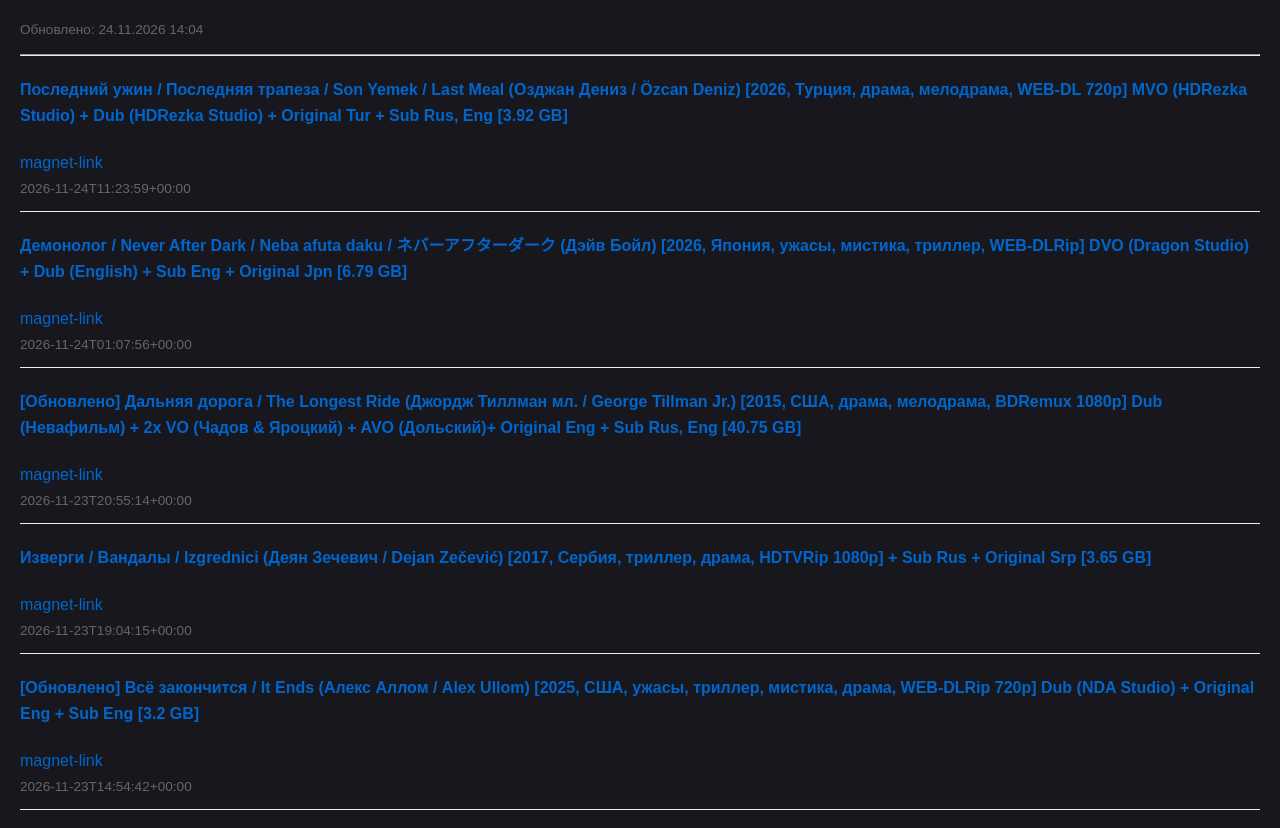
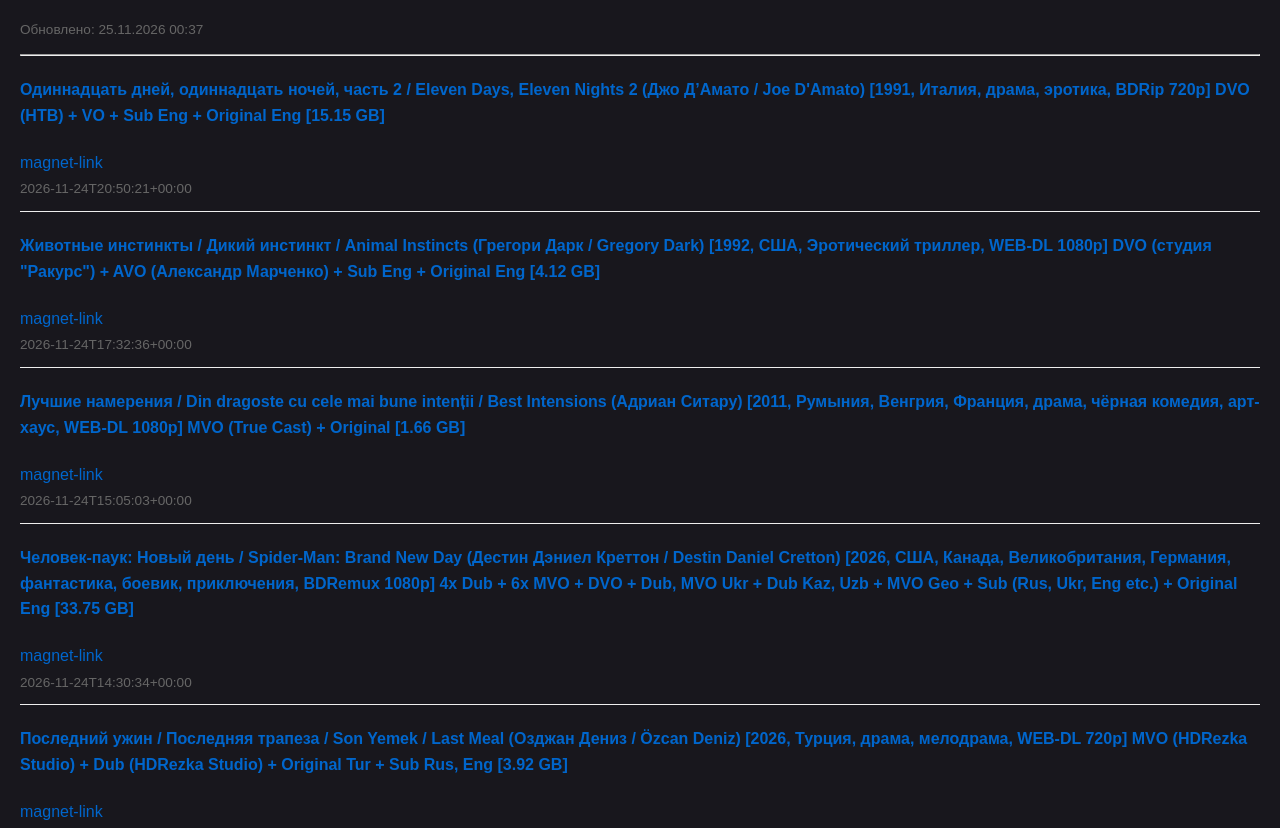
Before and after one commit to xoxloviwan/rss-experiments, a plain HTML site: page index.html in a window 1280 px wide. Shown: the part 94-922 px from the top of the page. Drawn offline with Linux system fonts and the light colour scheme.

Commit message:
deploy: e94168a96bf294a54c5479ee9cc034702500da8f

```diff
--- a/index.html
+++ b/index.html
@@ -14,8 +14,68 @@
 	</head>
 	<body>
 	    <h1>Мой RSS Ридер</h1>
-	    <p class="date">Обновлено: 24.11.2026 14:04</p>
+	    <p class="date">Обновлено: 25.11.2026 00:37</p>
 	    <hr>
+
+	    <div class="item">
+
+							<h4><a href="https://rutracker.org/forum/viewtopic.php?t=6942674" target="_blank">Одиннадцать дней, одиннадцать ночей, часть 2 / Eleven Days, Eleven Nights 2 (Джо Д’Амато / Joe D&#39;Amato) [1991, Италия, драма, эротика, BDRip 720p] DVO (НТВ) &#43; VO &#43; Sub Eng &#43; Original Eng [15.15 GB]</a></h4>
+
+
+
+
+									<div class="download-zone">
+											<a href="magnet:?xt=urn:btih:A5ADD59172ACCF4A2EF40F14EBBC453AAFAE62D6&amp;tr=http%3A%2F%2Fbt3.t-ru.org%2Fann%3Fmagnet">magnet-link</a>
+									</div>
+
+
+	        <span class="date">2026-11-24T20:50:21&#43;00:00</span>
+	    </div>
+
+	    <div class="item">
+
+							<h4><a href="https://rutracker.org/forum/viewtopic.php?t=6942619" target="_blank">Животные инстинкты / Дикий инстинкт / Animal Instincts (Грегори Дарк / Gregory Dark) [1992, США, Эротический триллер, WEB-DL 1080p] DVO (студия &#34;Ракурс&#34;) &#43; AVO (Александр Марченко) &#43; Sub Eng &#43; Original Eng [4.12 GB]</a></h4>
+
+
+
+
+									<div class="download-zone">
+											<a href="magnet:?xt=urn:btih:4CEAA76A06A35892466B8FC280E61D906F576371&amp;tr=http%3A%2F%2Fbt.t-ru.org%2Fann%3Fmagnet">magnet-link</a>
+									</div>
+
+
+	        <span class="date">2026-11-24T17:32:36&#43;00:00</span>
+	    </div>
+
+	    <div class="item">
+
+							<h4><a href="https://rutracker.org/forum/viewtopic.php?t=6942553" target="_blank">Лучшие намерения / Din dragoste cu cele mai bune intenții / Best Intensions (Адриан Ситару) [2011, Румыния, Венгрия, Франция, драма, чёрная комедия, арт-хаус, WEB-DL 1080p] MVO (True Cast) &#43; Original [1.66 GB]</a></h4>
+
+
+
+
+									<div class="download-zone">
+											<a href="magnet:?xt=urn:btih:7145FDAED376D15D170F61B1B304490DF0AA8123&amp;tr=http%3A%2F%2Fbt3.t-ru.org%2Fann%3Fmagnet">magnet-link</a>
+									</div>
+
+
+	        <span class="date">2026-11-24T15:05:03&#43;00:00</span>
+	    </div>
+
+	    <div class="item">
+
+							<h4><a href="https://rutracker.org/forum/viewtopic.php?t=6942536" target="_blank">Человек-паук: Новый день / Spider-Man: Brand New Day (Дестин Дэниел Креттон / Destin Daniel Cretton) [2026, США, Канада, Великобритания, Германия, фантастика, боевик, приключения, BDRemux 1080p] 4x Dub &#43; 6x MVO &#43; DVO &#43; Dub, MVO Ukr &#43; Dub Kaz, Uzb &#43; MVO Geo &#43; Sub (Rus, Ukr, Eng etc.) &#43; Original Eng [33.75 GB]</a></h4>
+
+
+
+
+									<div class="download-zone">
+											<a href="magnet:?xt=urn:btih:79DFCDA96B2B86A04CDB0C2D8A1926AAB4FF6D8C&amp;tr=http%3A%2F%2Fbt3.t-ru.org%2Fann%3Fmagnet">magnet-link</a>
+									</div>
+
+
+	        <span class="date">2026-11-24T14:30:34&#43;00:00</span>
+	    </div>
 
 	    <div class="item">
 
@@ -75,21 +135,6 @@
 
 
 	        <span class="date">2026-11-23T19:04:15&#43;00:00</span>
-	    </div>
-
-	    <div class="item">
-
-							<h4><a href="https://rutracker.org/forum/viewtopic.php?t=6827631" target="_blank">[Обновлено] Всё закончится / It Ends (Алекс Аллом / Alex Ullom) [2025, США, ужасы, триллер, мистика, драма, WEB-DLRip 720p] Dub (NDA Studio) &#43; Original Eng &#43; Sub Eng [3.2 GB]</a></h4>
-
-
-
-
-									<div class="download-zone">
-											<a href="magnet:?xt=urn:btih:C2F97C6119360A75CF2848E9124C834DE158072A&amp;tr=http%3A%2F%2Fbt2.t-ru.org%2Fann%3Fmagnet">magnet-link</a>
-									</div>
-
-
-	        <span class="date">2026-11-23T14:54:42&#43;00:00</span>
 	    </div>
 
 	    <div class="item">
@@ -649,21 +694,6 @@
 
 	    <div class="item">
 
-							<h4><a href="https://rutracker.org/forum/viewtopic.php?t=6937513" target="_blank">Астрал 6: Они уже здесь / Insidious: Out of the Further (Джейкоб Чейз / Jacob Chase) [2026, США, ужасы, триллер, WEB-DL 1080p] Dub (Cinema Tone Production, HDRezka Studio) &#43; MVO (TVShows, HDRezka) &#43; Ukr &#43; Ka &#43; Original Eng &#43; Sub (Rus, Eng, Ukr, Kk, Az) [8.15 GB]</a></h4>
-
-
-
-
-									<div class="download-zone">
-											<a href="magnet:?xt=urn:btih:EDE560675C015A6AC8A399F4C1CCDA6EB91BC828&amp;tr=http%3A%2F%2Fbt4.t-ru.org%2Fann%3Fmagnet">magnet-link</a>
-									</div>
-
-
-	        <span class="date">2026-11-13T19:25:58&#43;00:00</span>
-	    </div>
-
-	    <div class="item">
-
 							<h4><a href="https://rutracker.org/forum/viewtopic.php?t=6937302" target="_blank">Хартленд / Heartland (Шана Фест / Shana Feste) [2026, США, триллер, детектив, WEB-DL 720p] Dub (Videofilm Int.) &#43; Original Eng &#43; Sub Rus, Eng [1.96 GB]</a></h4>
 
 
@@ -737,35 +767,5 @@
 	        <span class="date">2026-11-11T14:51:48&#43;00:00</span>
 	    </div>
 
-	    <div class="item">
-
-							<h4><a href="https://rutracker.org/forum/viewtopic.php?t=6936335" target="_blank">Удар ногой / Призрачная нога Семь / Кикбоксер / Once Upon a Chinese Hero / Kickboxer / Ghost Foot 7 / Gui jiao qi (У Ма / Wu Ma) [1993, Гонконг, боевик, BDRemux 1080p] VO (Акира) &#43; Sub Eng &#43; Original Zho &#43; Dub Eng [4.27 GB]</a></h4>
-
-
-
-
-									<div class="download-zone">
-											<a href="magnet:?xt=urn:btih:0FFFF7230709856CEC0CB2FDFA13D6F004124CC4&amp;tr=http%3A%2F%2Fbt2.t-ru.org%2Fann%3Fmagnet">magnet-link</a>
-									</div>
-
-
-	        <span class="date">2026-11-11T11:10:23&#43;00:00</span>
-	    </div>
-
-	    <div class="item">
-
-							<h4><a href="https://rutracker.org/forum/viewtopic.php?t=6936138" target="_blank">Ураган Полимер / Hurricane Polymar / Hariken Porimâ (Коичи Сакамото / Kōichi Sakamoto) [2017, Япония, Боевик, фантастика, BDRip 1080p] VO (Chesterfield) &#43; Original Jpn &#43; Sub Eng [9.95 GB]</a></h4>
-
-
-
-
-									<div class="download-zone">
-											<a href="magnet:?xt=urn:btih:3641E31210A53AE9B4600F681606C8EC0F75AF27&amp;tr=http%3A%2F%2Fbt4.t-ru.org%2Fann%3Fmagnet">magnet-link</a>
-									</div>
-
-
-	        <span class="date">2026-11-10T21:20:54&#43;00:00</span>
-	    </div>
-
 	</body>
 	</html>
```
